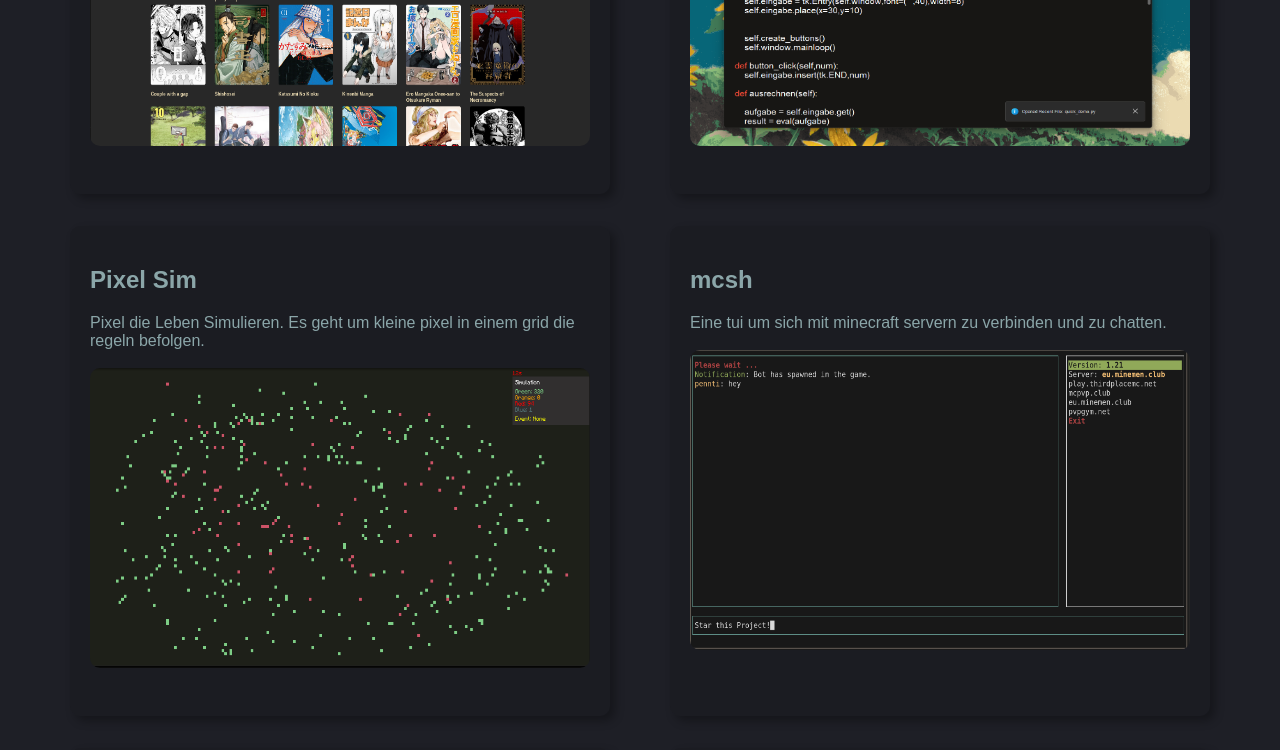
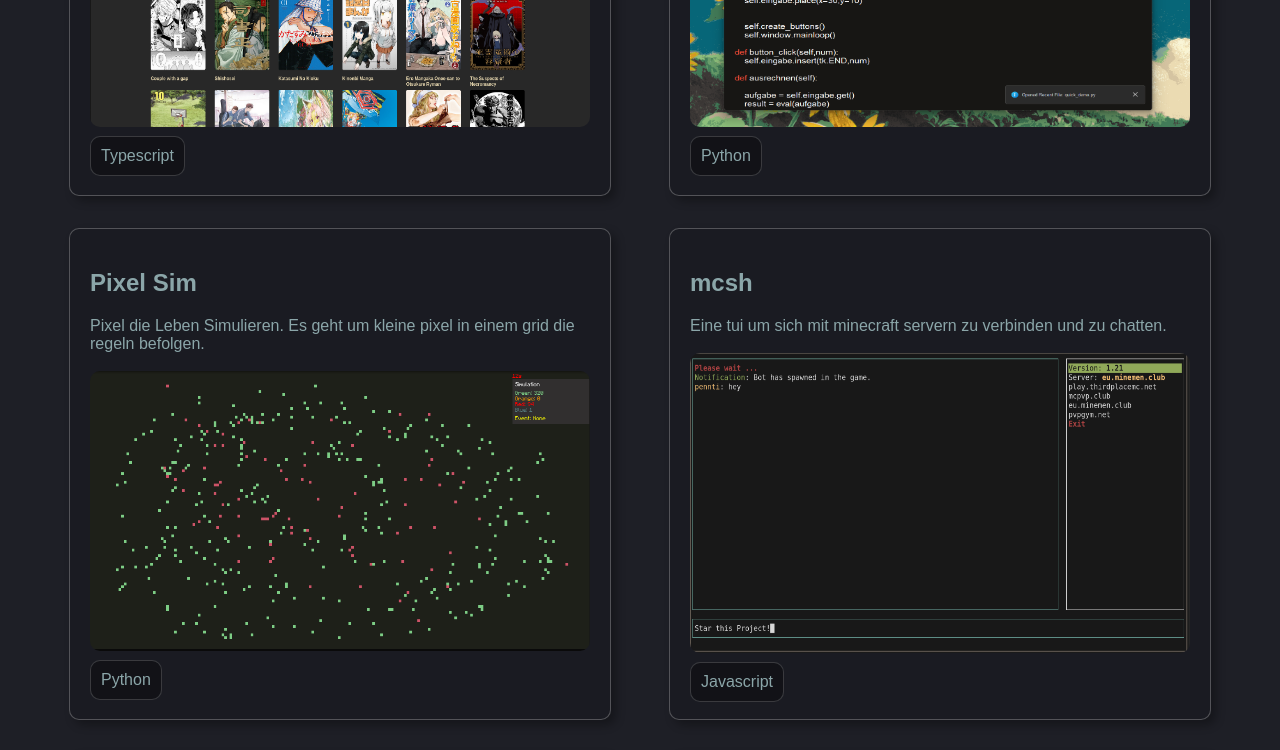
Before and after one commit to Moritz344/Portfolio, an Angular app in the folder personal-site/: page /#/ in a window 1280 px wide. Shown: the part 2640-3390 px from the top of the page. Built offline with nearby package versions, Linux system fonts and the light colour scheme.

Commit message:
badges/border on projects

```diff
--- /dev/null
+++ b/personal-site/src/app/badge/badge.component.css
@@ -0,0 +1,8 @@
+.container{
+    display: inline-flex;
+    background-color: rgba(0, 0, 0, 0.3);
+    padding: 10px;
+    border-radius: 10px;
+    margin-top: 5px;
+    border: 1px solid rgba(255, 255, 255, 0.169);
+}
--- /dev/null
+++ b/personal-site/src/app/badge/badge.component.html
@@ -0,0 +1,5 @@
+
+<div class="container">
+    <span> {{ name }}</span>
+
+</div>
--- a/personal-site/src/app/blog-settings.service.ts
+++ b/personal-site/src/app/blog-settings.service.ts
@@ -15,8 +15,7 @@ export class BlogSettingsService {
   blogArray: Blog[] = [
     {date: '29 Aug, 2025',name: 'Hello World',
       text: `
-      Hallo ich bins. Mal sehen ob ich mich irgendwann überwinde einen richtigen blog Eintrag
-      hier zu schreiben. Aber bis dahin, tschau!
+      Hallo Welt!
       `
     },
   ];
--- a/personal-site/src/app/blog/blog.component.ts
+++ b/personal-site/src/app/blog/blog.component.ts
@@ -12,7 +12,6 @@ import { FormsModule} from '@angular/forms';
   styleUrl: './blog.component.css',
 })
 
-// TODO: datum + liste + search
 
 export class BlogComponent {
 
--- a/personal-site/src/app/front-page/front-page.component.css
+++ b/personal-site/src/app/front-page/front-page.component.css
@@ -1,5 +1,3 @@
-
-
 .greet-container{
   display: flex;
   flex-direction: column;
--- a/personal-site/src/app/front-page/front-page.component.html
+++ b/personal-site/src/app/front-page/front-page.component.html
@@ -1,3 +1,4 @@
+
 
 <app-topbar></app-topbar>
 
@@ -51,6 +52,7 @@
   <app-project
     *ngFor="let p of projects"
     [projectName]="p.name"
+    [projectLanguage]="p.lang"
     [projectDesc]="p.desc"
     [projectLink]="p.link"
     [projectImage]="p.img"
--- a/personal-site/src/app/front-page/front-page.component.ts
+++ b/personal-site/src/app/front-page/front-page.component.ts
@@ -19,25 +19,25 @@ export class FrontPageComponent {
 
   projects = [
     {
-      name: "Manga Web App",
+      name: "Manga Web App",lang: "Typescript",
       link: "https://github.com/Moritz344/MangaWebApp",img: "frontpage.png",
-      desc: "Eine Manga Web app zum Durchsuchen und Suchen von Mangas. Mit der Mangadex api.  ",ImgWidth: 500,ImgHeight: 300},
+      desc: "Eine Manga Web app zum Durchsuchen und Suchen von Mangas. Mit der Mangadex api.  ",ImgWidth: 500,ImgHeight: 280},
 
-    { name: "Texteditor",
+    { name: "Texteditor", lang: "Python",
       link: "https://github.com/Moritz344/Texteditor",
-      img: "texteditor.png",desc: "Ein einfach gehaltener Texteditor für Notizen oder um python code zuschreiben.",ImgWidth: 500,ImgHeight: 300 },
+      img: "texteditor.png",desc: "Ein einfach gehaltener Texteditor für Notizen oder um python code zuschreiben.",ImgWidth: 500,ImgHeight: 280 },
 
-    { name: "Pixel Sim",
+    { name: "Pixel Sim", lang: "Python",
       link: "https://github.com/Moritz344/Simulation-of-Life",img: "pixel-sim.png",
-      desc: "Pixel die Leben Simulieren. Es geht um kleine pixel in einem grid die regeln befolgen.",ImgWidth: 500, ImgHeight: 300 },
+      desc: "Pixel die Leben Simulieren. Es geht um kleine pixel in einem grid die regeln befolgen.",ImgWidth: 500, ImgHeight: 280 },
 
-    { name: "mcsh", link: "https://github.com/Moritz344/mcsh",img: "mcsh.png",
+    { name: "mcsh", lang: "Javascript", link: "https://github.com/Moritz344/mcsh",img: "mcsh.png",
       desc: "Eine tui um sich mit minecraft servern zu verbinden und zu chatten.",ImgWidth: 500, ImgHeight: 300},
 
-    { name: "SpaceInvaders", link: "https://github.com/Moritz344/SpaceInvader",img: "spaceinvader.png",
+    { name: "SpaceInvaders", lang: "Python",link: "https://github.com/Moritz344/SpaceInvader",img: "spaceinvader.png",
       desc: "Ein klassischer SpaceInvader klon.",ImgWidth: 500, ImgHeight: 300},
 
-    { name: "Twitch Chat App", link: "https://github.com/Moritz344/Private-Twitch",img: "twich-chat.png",
+    { name: "Twitch Chat App", lang: "Python",link: "https://github.com/Moritz344/Private-Twitch",img: "twich-chat.png",
       desc: "Eine gui um Twitch Chat Nachrichten zu lesen.",ImgWidth: 500, ImgHeight: 300},
 
   ];
--- a/personal-site/src/app/project/project.component.css
+++ b/personal-site/src/app/project/project.component.css
@@ -9,6 +9,7 @@
   height: 450px;
   box-shadow: 5px 5px 10px rgba(0,0,0,0.3);
   transition: 0.3s ease;
+  border: 1px solid rgba(255, 255, 255, 0.248);
 
 
 }
--- a/personal-site/src/app/project/project.component.html
+++ b/personal-site/src/app/project/project.component.html
@@ -8,6 +8,9 @@
       <br>
       <br>
       <img  (load)="imageLoaded = true" [class.loaded]="imageLoaded" class="fade-img" [src]="projectImage" [width]="projectImageWidth" [height]="projectImageHeight" >
+      <app-badge
+      [name]="projectLanguage"
+      ></app-badge>
     </div>
 
  </a>
--- a/personal-site/src/app/project/project.component.ts
+++ b/personal-site/src/app/project/project.component.ts
@@ -1,13 +1,16 @@
 import { Component, Input } from '@angular/core';
+import { BadgeComponent } from '../badge/badge.component';
 
 @Component({
   selector: 'app-project',
-  imports: [],
+  standalone: true,
+  imports: [BadgeComponent],
   templateUrl: './project.component.html',
   styleUrl: './project.component.css'
 })
 export class ProjectComponent {
   @Input() projectName: string = "";
+  @Input() projectLanguage: string = "";
   @Input() projectDesc: string = "";
   @Input() projectLink: string = "";
   @Input() projectImage: string = "";
--- a/personal-site/src/styles.css
+++ b/personal-site/src/styles.css
@@ -45,7 +45,7 @@ body::-webkit-scrollbar {
 body {
   background: var(--color-bg);
   color: var(--color-text);
-  font-family: Arial;
+  font-family: Arial, Helvetica, sans-serif;
 }
 
 button {
```
Also changed, not shown: personal-site/src/app/badge/badge.component.ts (added, +15 -0 lines), 1 other file (tests, documents, lock files or other folders).
